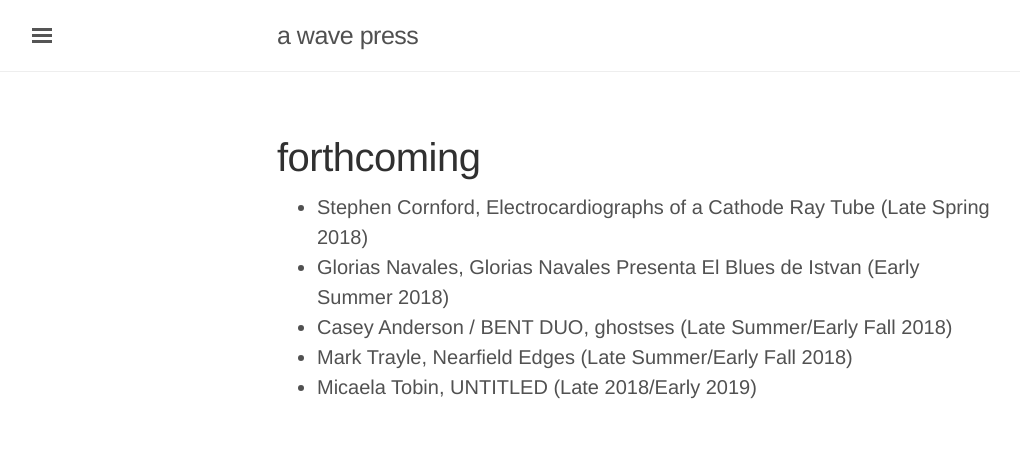
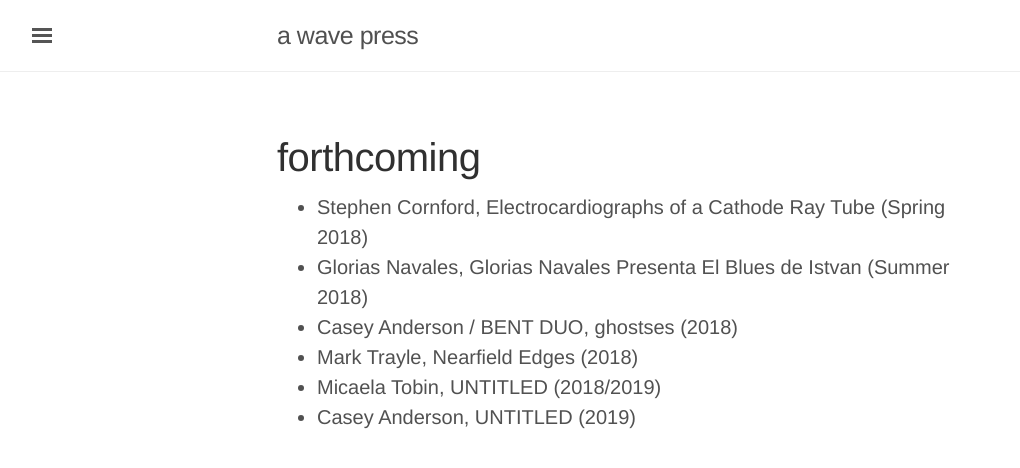
Before and after one commit to caseyanderson/awavepress.com, a Jekyll site: the page built from forthcoming.md, in a window 1280 px wide. Shown: the top 468 px of the page, without its empty margins (3-1023 px from the left). Built offline with Jekyll 4.4.1, drawn with Linux system fonts in a browser that asks for light colours.

```diff
--- a/forthcoming.md
+++ b/forthcoming.md
@@ -4,8 +4,9 @@
 layout: page
 ---
 
-* Stephen Cornford, Electrocardiographs of a Cathode Ray Tube (Late Spring 2018)
-* Glorias Navales, Glorias Navales Presenta El Blues de Istvan (Early Summer 2018)
-* Casey Anderson / BENT DUO, ghostses (Late Summer/Early Fall 2018)
-* Mark Trayle, Nearfield Edges (Late Summer/Early Fall 2018)
-* Micaela Tobin, UNTITLED (Late 2018/Early 2019)
+* Stephen Cornford, Electrocardiographs of a Cathode Ray Tube (Spring 2018)
+* Glorias Navales, Glorias Navales Presenta El Blues de Istvan (Summer 2018)
+* Casey Anderson / BENT DUO, ghostses (2018)
+* Mark Trayle, Nearfield Edges (2018)
+* Micaela Tobin, UNTITLED (2018/2019)
+* Casey Anderson, UNTITLED (2019)
```
